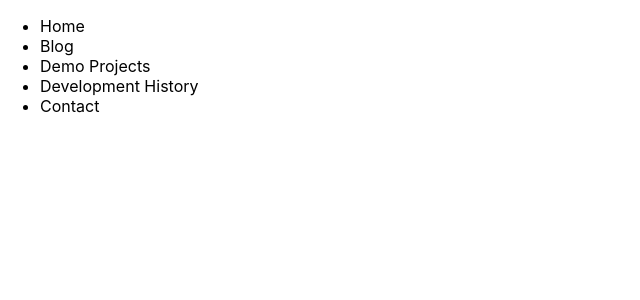
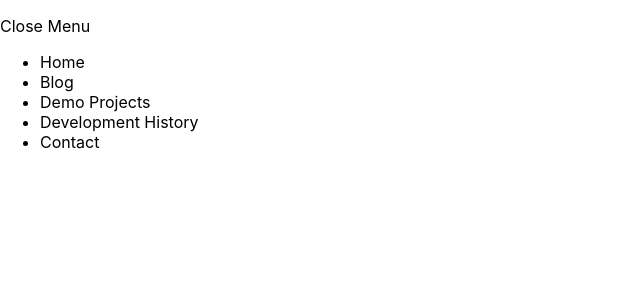
Before and after one commit to aptlyundecided/alexdwilsondev, a Next.js app: page /general/site-nav in a window 1280 px wide. Shown: the top 300 px of the page, without its empty margins (0-640 px from the left). Built offline with nearby package versions, Linux system fonts and the light colour scheme.

Commit message:
fix: menu update, various bug fixes, style updates

```diff
--- a/pages/demo-projects/canvas/canvas-location.tsx
+++ b/pages/demo-projects/canvas/canvas-location.tsx
@@ -35,11 +35,8 @@ const FirstCanvas: NextPage = () => {
                         Move mouse or Tap below:
                     </p>
                 </div>
+                <Dyn></Dyn>
                 <div className={'terminal-card ' } >
-                    <Dyn></Dyn>
-                </div>
-                <div>
-
                 </div>
             </div>
         </div>
--- a/pages/general/site-nav.tsx
+++ b/pages/general/site-nav.tsx
@@ -1,17 +1,23 @@
 import styles from "../../styles/Home.module.css";
-import {NextComponentType, NextPage, NextPageContext} from "next";
-import { PropsWithChildren } from "react";
-import { ComponentType } from 'react';
-
-interface SiteNavProps {
-    activePage: string;
-}
-
+import { PropsWithChildren, useState, useEffect } from "react";
 
 const SiteNav: any = (props: PropsWithChildren<any>) => {
+    const [menu, setMenu] = useState(false);
+    const [onLoad, setOnLoad] = useState(false);
     const inactive = 'menu-item';
     const active = 'menu-item active';
     let blogActive, aboutActive, homeActive, demoProjects, contactActive = 'menu-item';
+
+    useEffect(() => {
+        if (!onLoad) {
+            if (window.innerWidth > 800) {
+                setMenu(true);
+            }
+        }
+
+        setOnLoad(true);
+    }, [onLoad]);
+
     if (typeof props.activePage !== 'undefined') {
         homeActive = props.activePage === 'home' ? active : inactive;
         blogActive = props.activePage === 'blog' ? active : inactive;
@@ -20,9 +26,12 @@ const SiteNav: any = (props: PropsWithChildren<any>) => {
         contactActive = props.activePage === 'contact' ? active : inactive;
     }
     return (
-        <section>
-            <div className={'terminal-card' + styles.headerCard}>
-                <nav className={'terminal-menu'}>
+        <nav className={'site-menu'}>
+            <p className={'terminal-prompt ' + 'menu-btn'} onClick={() => {setMenu(!menu)}}>
+                <span>{menu ? 'Close Menu' : 'Open Menu'}</span>
+            </p>
+            <div className={'terminal-card' + styles.headerCard} style={menu ? {display: 'block'} : {display: 'none'}}>
+                <nav className={'terminal-menu'} >
                     <ul>
                         <li>
                             <a href={'/'} className={homeActive}>Home</a>
@@ -42,7 +51,7 @@ const SiteNav: any = (props: PropsWithChildren<any>) => {
                     </ul>
                 </nav>
             </div>
-        </section>
+        </nav>
     )
 }
 
--- a/pages/index.tsx
+++ b/pages/index.tsx
@@ -41,9 +41,6 @@ const Home: NextPage = () => {
         setTriggered(true);
     }
 
-    useEffect(() => {
-
-    });
 
     return (
         <div className={styles.pageContainer}>
@@ -99,6 +96,7 @@ const Home: NextPage = () => {
                         I like to build software tooling for data manipulation, as well as building
                         neat looking dashboards and graphical layouts.
                     </p>
+
                 </div>
             </section>
        </div>
--- a/styles/Home.module.css
+++ b/styles/Home.module.css
@@ -8,9 +8,12 @@
   margin-top: 1.0em;
 }
 
+
+
 @media screen and (min-width: 800px) {
   .pageContainer {
     width: 800px;
     margin: auto;
+    padding-bottom: 10.0em;
   }
 }
--- a/styles/globals.css
+++ b/styles/globals.css
@@ -5,6 +5,7 @@ body {
   font-family: -apple-system, BlinkMacSystemFont, Segoe UI, Roboto, Oxygen,
     Ubuntu, Cantarell, Fira Sans, Droid Sans, Helvetica Neue, sans-serif;
 
+  margin-bottom: 5.0em;
   --background-color: black;
   --primary-color: #80cbc4;
   --font-color: #80cbc4;
@@ -18,3 +19,7 @@ a {
 * {
   box-sizing: border-box;
 }
+
+.menu-btn {
+  cursor: pointer;
+}
```
Also changed, not shown: 9 other files (tests, documents, lock files or other folders).
